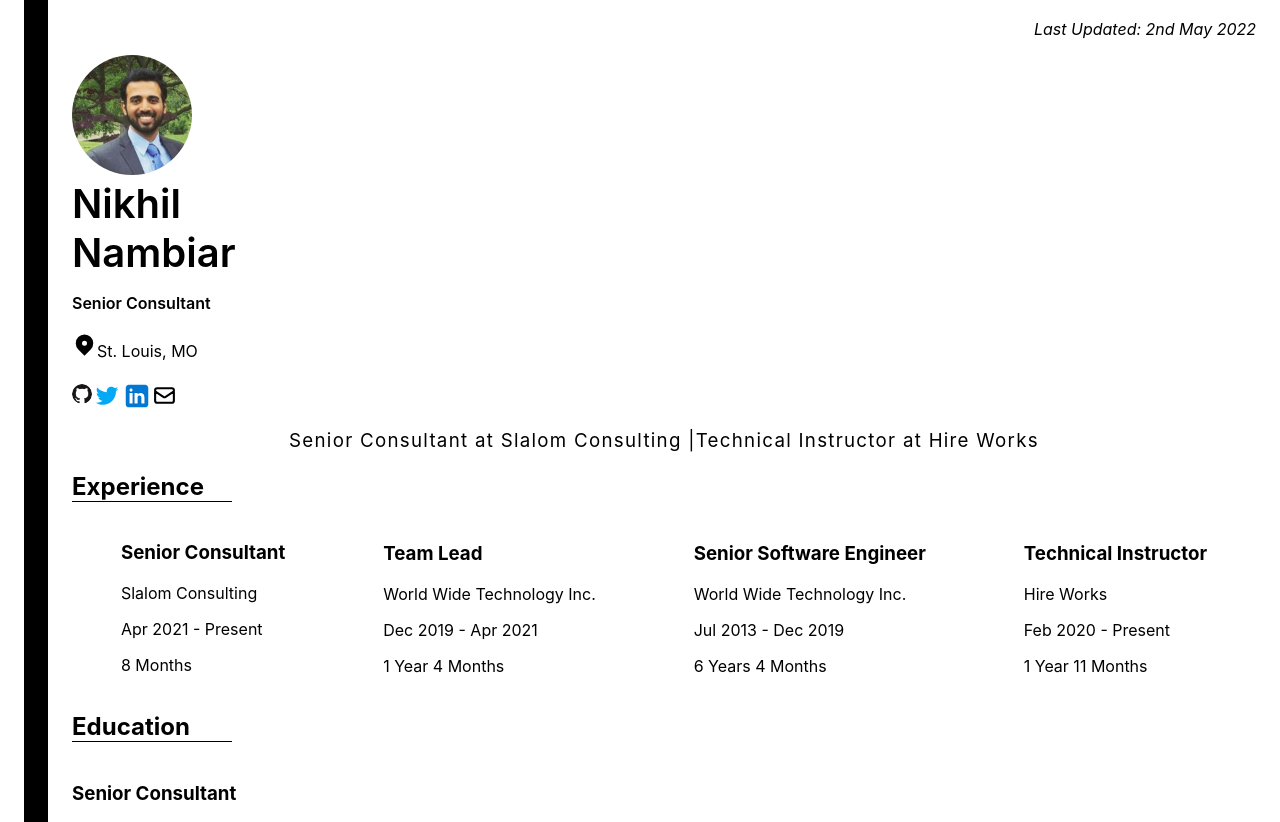
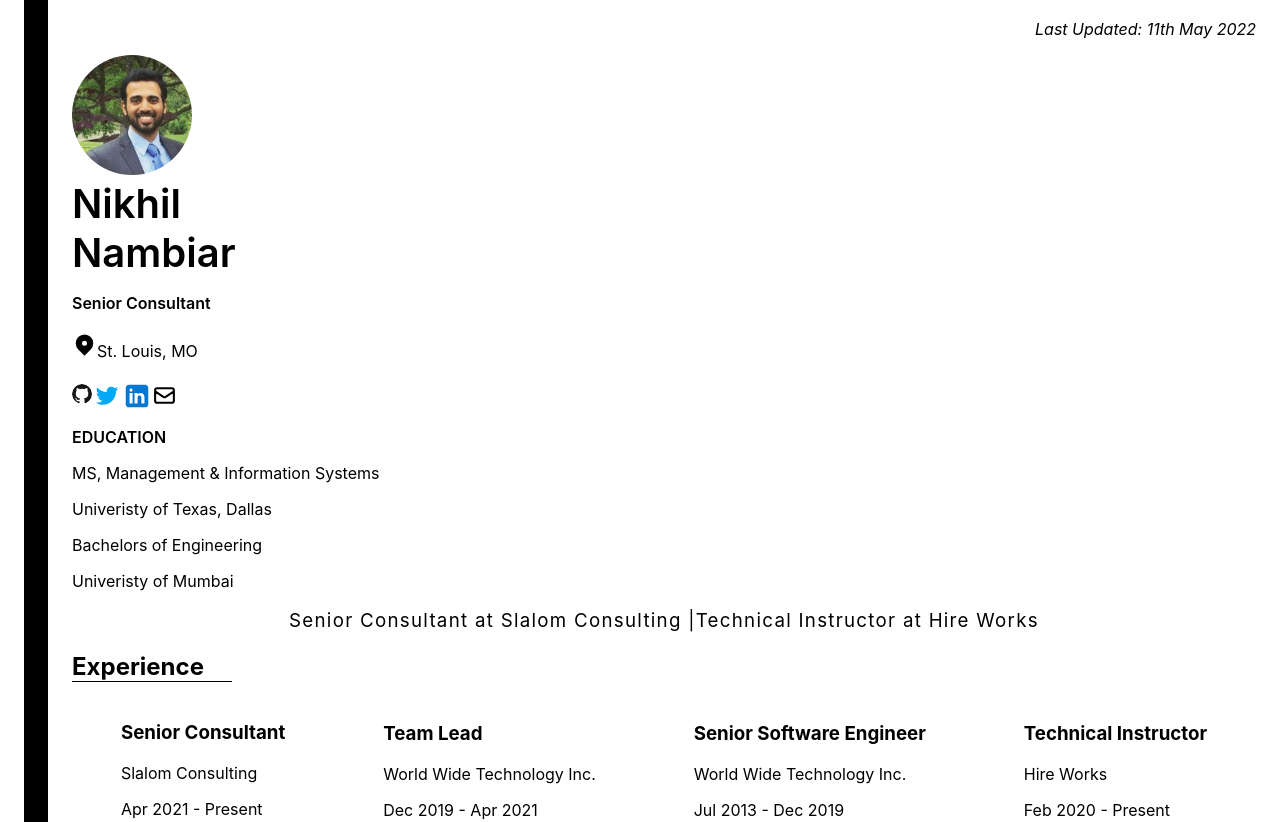
Before and after one commit to nambiarn/nambiarn, a Next.js app: page /resume in a window 1280 px wide. Shown: the top 822 px of the page. Built offline with nearby package versions, Linux system fonts and the light colour scheme.

Commit message:
Add Education section

```diff
--- a/generatedGitInfo.json
+++ b/generatedGitInfo.json
@@ -1,3 +1,3 @@
 {
- "commitDate": "2nd May 2022"
+ "commitDate": "11th May 2022"
 }
--- a/pages/resume.js
+++ b/pages/resume.js
@@ -12,6 +12,12 @@ export default function Resume() {
     const [lastName] = useState("Nambiar")
     const [currentGigs, setCurrentGigs] = useState([]);
     const [title, setTitle] = useState("Senior Consultant");
+    const [degree, setDegree] = useState([{ institution: "Univeristy of Texas, Dallas",
+                                            degree: "MS, Management & Information Systems"
+                                        },
+                                        { institution: "Univeristy of Mumbai",
+                                            degree: "Bachelors of Engineering"
+                                        },])
     const [lastUpdatedDate] = useState(commitDate)
     const [isSmallScreen, setIsSmallScreen] = useState(false);
 
@@ -44,6 +50,15 @@ export default function Resume() {
                 </div>
                 <div className="padding-top-sm font-weight-600">{title}</div>
                 <ProfileIcons />
+                <div className="padding-top-sm font-weight-600 text-uppercase">Education</div>
+                <div>{
+                    degree.map((el, index) => {
+                        return <p key={index}>
+                                <p>{el.degree}</p>
+                                <p>{el.institution}</p>
+                               </p>
+                    })
+                    }</div>
                 <h3 className="font-weight-400 letter-spacing flex-center">{
                     currentGigs.map(currentGig => !isSmallScreen ?
                         <span key={currentGig.id}> {currentGig.title} at {currentGig.company}
@@ -60,14 +75,6 @@ export default function Resume() {
                         })
                     }
                 </section>
-                <section className="">
-                    <h2 className="border-bottom width-md">Education</h2>
-                    {
-                        experience.map((el) =>
-                            <Experience key={el.id} title={el.title} company={el.company}
-                                isCurrent={el.isCurrent} />)
-                    }
-                </section>
             </section>
         </main>
     )
--- a/styles/Resume.css
+++ b/styles/Resume.css
@@ -115,3 +115,7 @@
 .padding-top-sm {
     margin-top: 1rem;
 }
+
+.text-uppercase {
+ text-transform: uppercase;
+}
```
